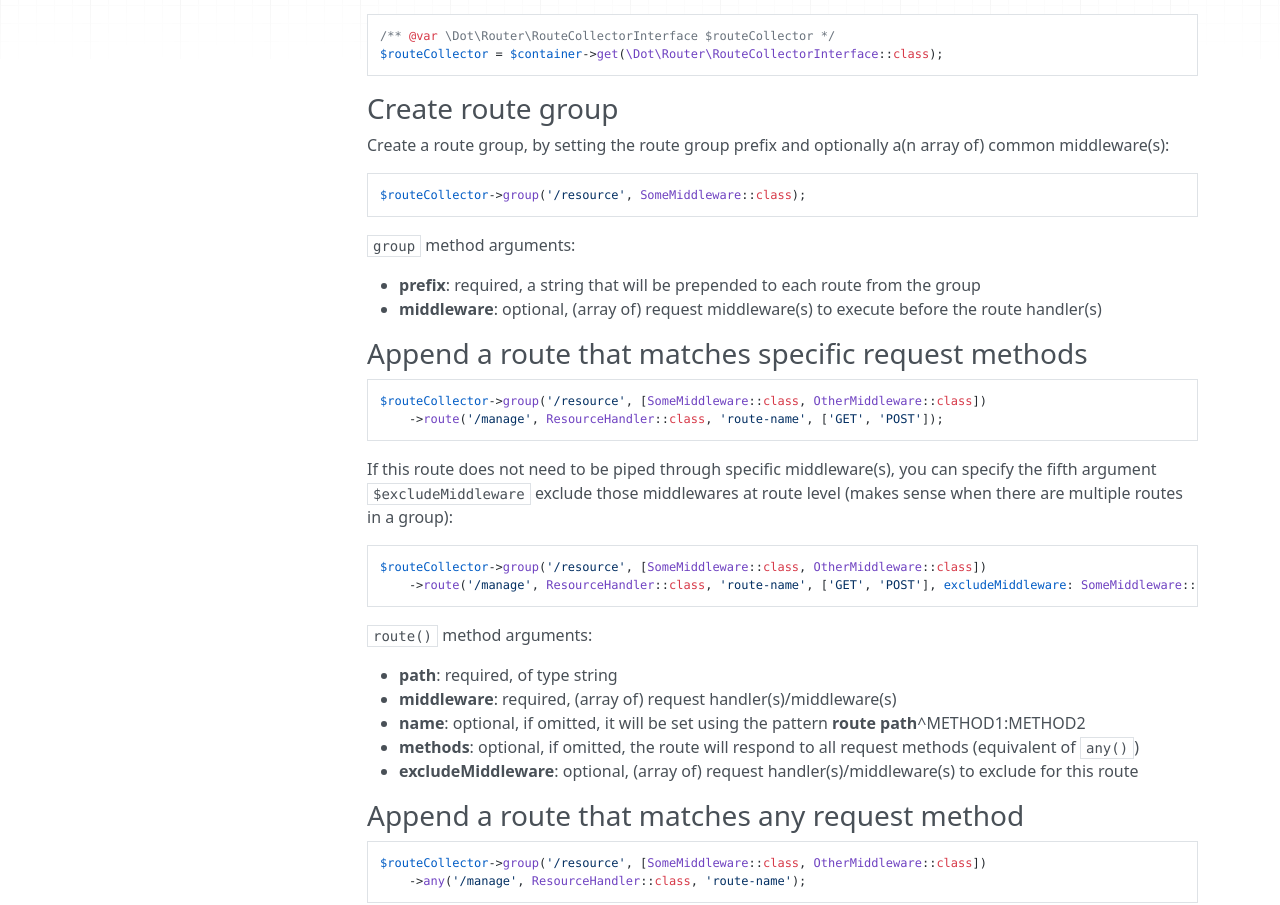
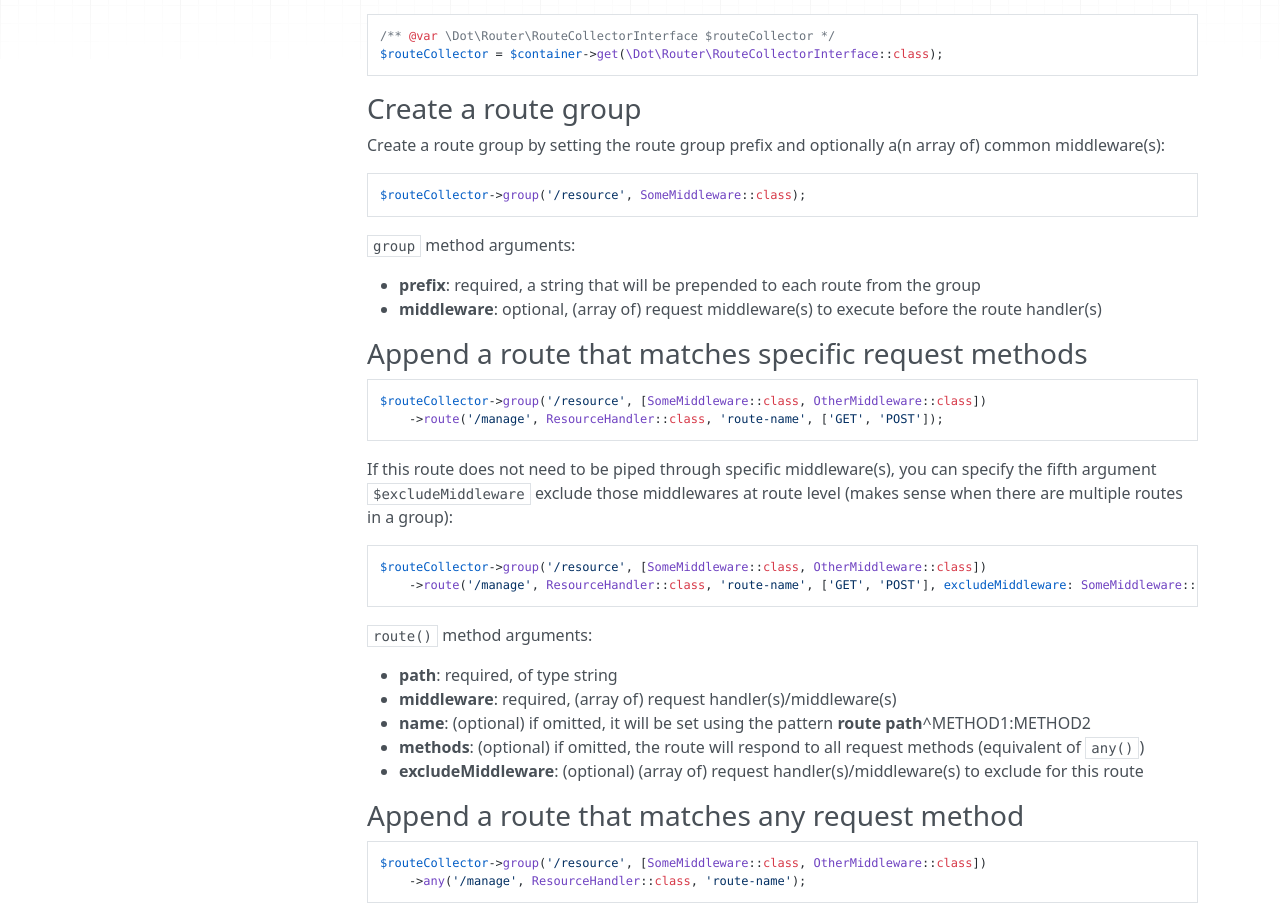
Before and after one commit to dotkernel/dot-router, an MkDocs documentation site: the page built from docs/book/v1/tutorials/create-route-group.md, in a window 1280 px wide and 1400 px high. Shown: the part 247-1152 px from the top of the window. Built offline with MkDocs 1.6.1, drawn with Linux system fonts in a browser that asks for light colours; nearby versions of some CDN libraries.

Commit message:
Issue #11: Remove PHP 8.1 and add PHP 8.4 & 8.5 support
Signed-off-by: alexmerlin <alex.merlin.1985@gmail.com>

````diff
--- a/composer.json
+++ b/composer.json
@@ -24,7 +24,7 @@
         }
     },
     "require": {
-        "php": "~8.1.0 || ~8.2.0 || ~8.3.0 || ~8.4.0",
+        "php": "~8.2.0 || ~8.3.0 || ~8.4.0 || ~8.5.0",
         "laminas/laminas-stratigility": "^3.0 || ^4.0",
         "mezzio/mezzio-fastroute": "^3.12",
         "psr/container": "^1.0 || ^2.0",
@@ -56,7 +56,7 @@
         ],
         "cs-check": "phpcs",
         "cs-fix": "phpcbf",
-        "test": "phpunit --colors=always",
-        "static-analysis": "phpstan analyse --memory-limit 1G"
+        "static-analysis": "phpstan analyse --memory-limit 1G",
+        "test": "phpunit --colors=always"
     }
 }
--- a/docs/book/v1/tutorials/create-route-group.md
+++ b/docs/book/v1/tutorials/create-route-group.md
@@ -11,9 +11,9 @@ Get an instance of the `Dot\Router\RouteCollector` using the below code:
 $routeCollector = $container->get(\Dot\Router\RouteCollectorInterface::class);
 ```
 
-### Create route group
+### Create a route group
 
-Create a route group, by setting the route group prefix and optionally a(n array of) common middleware(s):
+Create a route group by setting the route group prefix and optionally a(n array of) common middleware(s):
 
 ```php
 $routeCollector->group('/resource', SomeMiddleware::class);
@@ -42,9 +42,9 @@ $routeCollector->group('/resource', [SomeMiddleware::class, OtherMiddleware::cla
 
 - **path**: required, of type string
 - **middleware**: required, (array of) request handler(s)/middleware(s)
-- **name**: optional, if omitted, it will be set using the pattern **route path**^METHOD1:METHOD2
-- **methods**: optional, if omitted, the route will respond to all request methods (equivalent of `any()`)
-- **excludeMiddleware**: optional, (array of) request handler(s)/middleware(s) to exclude for this route
+- **name**: (optional) if omitted, it will be set using the pattern **route path**^METHOD1:METHOD2
+- **methods**: (optional) if omitted, the route will respond to all request methods (equivalent of `any()`)
+- **excludeMiddleware**: (optional) (array of) request handler(s)/middleware(s) to exclude for this route
 
 ### Append a route that matches any request method
 
````
Also changed, not shown: README.md (+2 -2 lines), SECURITY.md (+1 -1 lines), docs/book/v1/features.md (+6 -6 lines), docs/book/v1/overview.md (+1 -1 lines), docs/book/v1/tutorials/create-single-route.md (+3 -3 lines), 2 other files.
